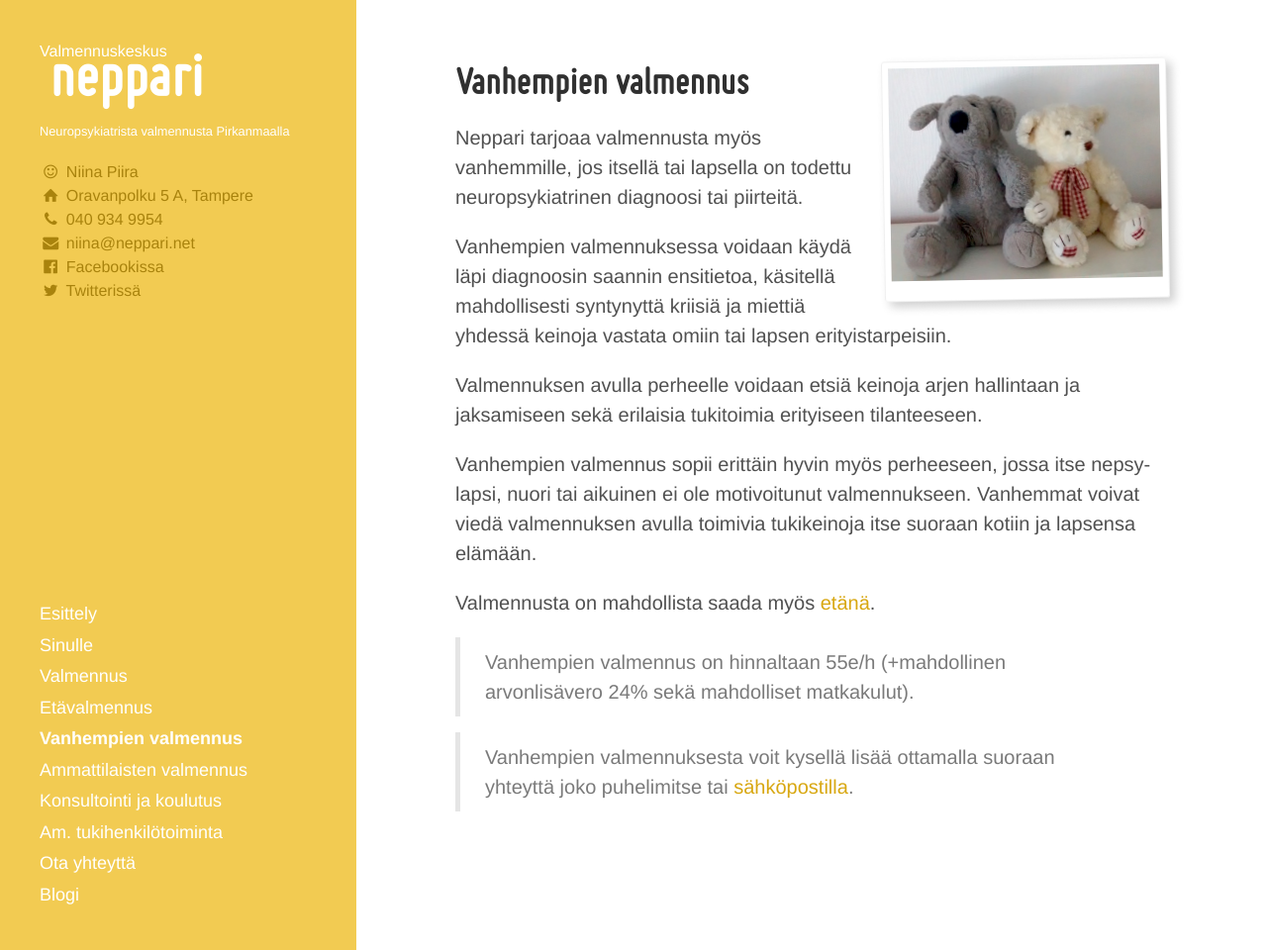
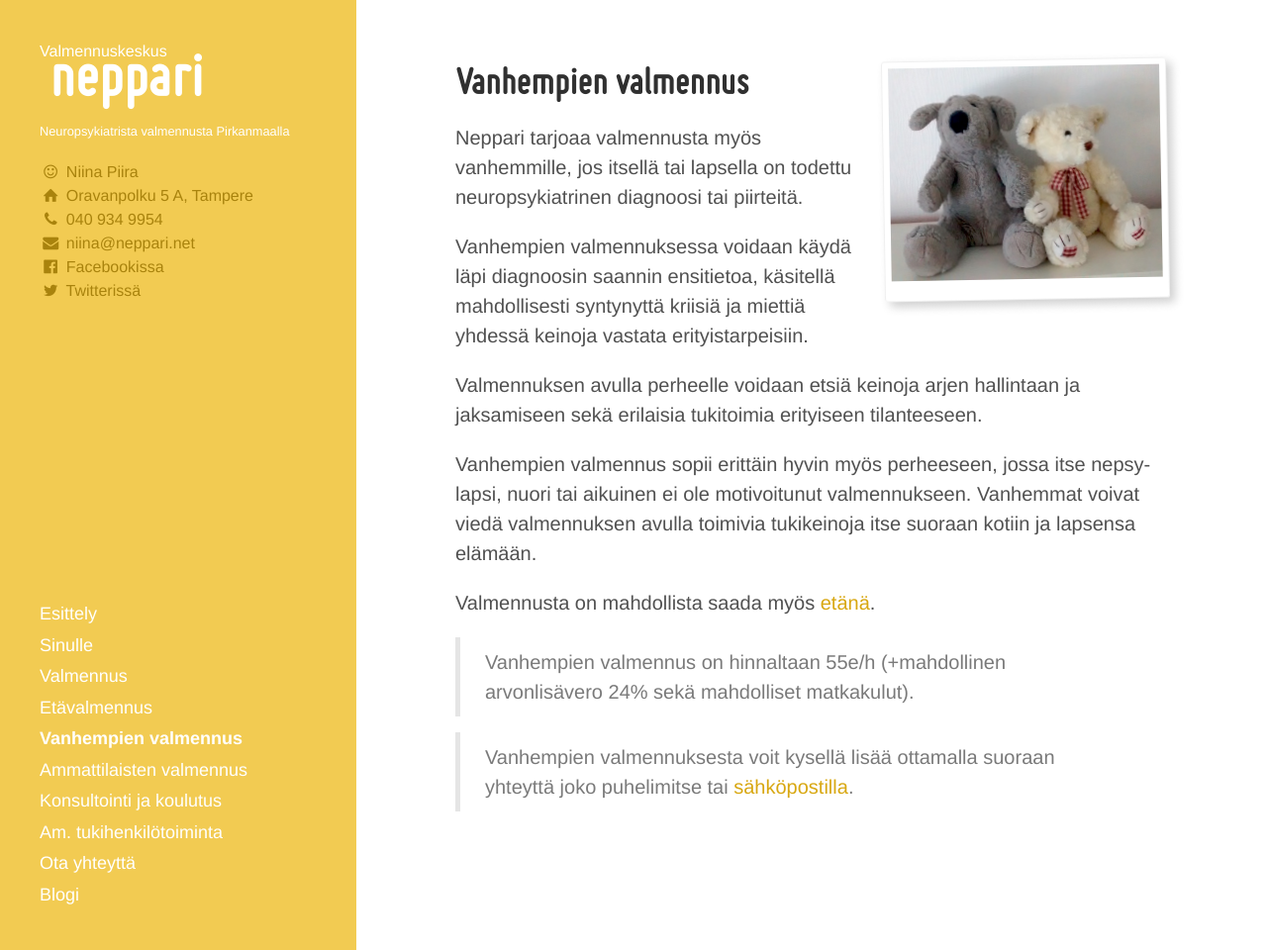
Before and after one commit to niinapiira/neppari.net, a Jekyll site: the page built from vanhempien-valmennus.md, in a window 1280 px wide and 960 px high. Shown: the whole window at 99% size. Built offline with Jekyll 4.4.1, drawn with Linux system fonts in a browser that asks for light colours.

Commit message:
Updated vanhempien-valmennus.md

```diff
--- a/vanhempien-valmennus.md
+++ b/vanhempien-valmennus.md
@@ -18,7 +18,7 @@
 
 Neppari tarjoaa valmennusta myös vanhemmille, jos itsellä tai lapsella on todettu neuropsykiatrinen diagnoosi tai piirteitä.
 
-Vanhempien valmennuksessa voidaan käydä läpi diagnoosin saannin ensitietoa, käsitellä mahdollisesti syntynyttä kriisiä ja miettiä yhdessä keinoja vastata omiin tai lapsen erityistarpeisiin.
+Vanhempien valmennuksessa voidaan käydä läpi diagnoosin saannin ensitietoa, käsitellä mahdollisesti syntynyttä kriisiä ja miettiä yhdessä keinoja vastata erityistarpeisiin.
 
 Valmennuksen avulla perheelle voidaan etsiä keinoja arjen hallintaan ja jaksamiseen sekä erilaisia tukitoimia erityiseen tilanteeseen.
 
```
